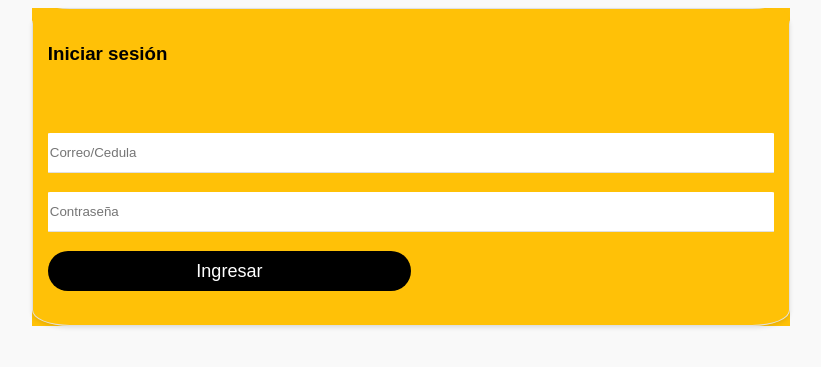
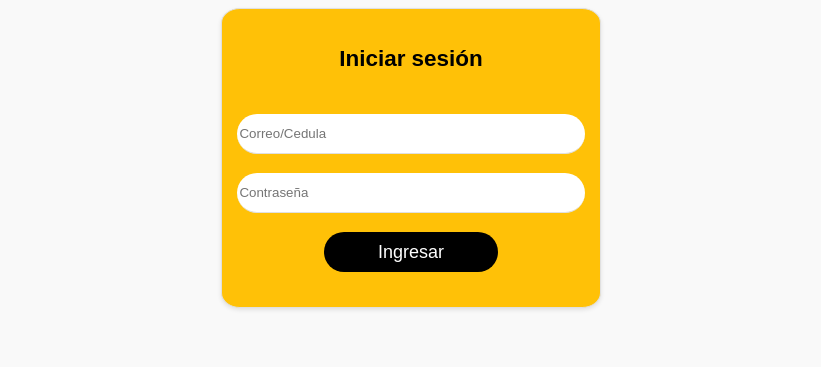
Before and after one commit to programateacademy/c9-interno-empleabilidad, a Django app: page /dashboard/ in a window 1280 px wide. Shown: the top 367 px of the page, without its empty margins (229-1050 px from the left). Run offline with Django 4.2, Linux system fonts and the light colour scheme.

Commit message:
fix errors and bugs in styles [Dashboard -> Style.css]

```diff
--- a/Dashboard/static/Css/style.css
+++ b/Dashboard/static/Css/style.css
@@ -5,9 +5,10 @@ body {
   }
 
   .container {
-    max-width: 60%;
+    max-width: 30%;
     margin: 0 auto;
     background-color: #FFC107;
+    border-radius: 30px;
 
   }
 
@@ -18,17 +19,20 @@ body {
     box-shadow: 0 2px 4px rgba(0,0,0,0.1);
   }
 
-  .panel-heading {
+  .panel {
     background-color: #FFC107;
     color: rgb(0, 0, 0);
     padding: 15px;
-    border-top-left-radius: 10px;
-    border-top-right-radius: 10px;
+    font-size: larger;
+    text-align: center;
   }
 
-  .panel-body {
-    padding: 15px;
-    font-size: larger;
+  .panel-title{
+    display: inline-block;
+  }
+
+  .container-img{
+    text-align: center;
   }
 
   /* Estilos del formulario */
@@ -39,7 +43,7 @@ body {
     border: none;
     border-bottom: 1px solid #E0E0E0;
     outline: none;
-    border-radius: 1%;
+    border-radius: 20px;
   }
 
   .form-control:focus {
@@ -57,6 +61,7 @@ body {
     border: none;
     border-radius: 20px;
     font-size: large;
+    margin: 0 auto;
   }
 
   .btn:hover {
@@ -82,4 +87,9 @@ body {
      margin-left: 0;
    }
 
+   .container {
+    max-width: 60%;
+    margin: 0 auto;
+   }
+
   }
```
